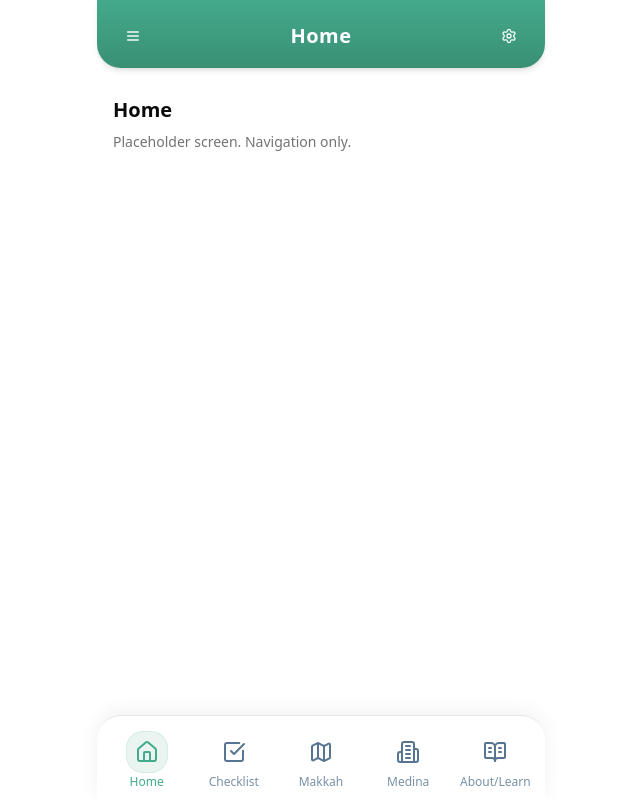
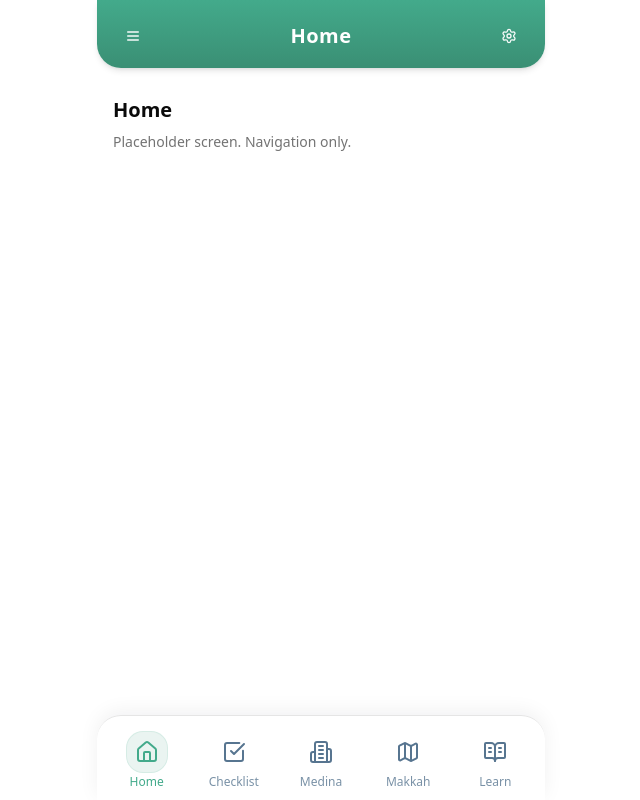
Before and after one commit to NobeenIslam/go-umrah, a React (Vite) app: page / in a window 1280 px wide. Shown: the whole page, without its empty margins (319-959 px from the left). Built offline with nearby package versions, Linux system fonts and the light colour scheme.

Commit message:
Fix order of tabs and copy

```diff
--- a/src/App.tsx
+++ b/src/App.tsx
@@ -24,7 +24,7 @@ const titles: Record<string, string> = {
   checklist: "Checklist",
   makkah: "Makkah",
   medina: "Medina",
-  about: "About / Learn",
+  about: "Learn",
 };
 
 export default function App() {
@@ -36,9 +36,9 @@ export default function App() {
   const items = [
     { key: "home", label: "Home", icon: Home },
     { key: "checklist", label: "Checklist", icon: CheckSquare },
+    { key: "medina", label: "Medina", icon: Building2 },
     { key: "makkah", label: "Makkah", icon: Map },
-    { key: "medina", label: "Medina", icon: Building2 },
-    { key: "about", label: "About/Learn", icon: BookOpenText },
+    { key: "about", label: "Learn", icon: BookOpenText },
   ];
 
   return (
```
